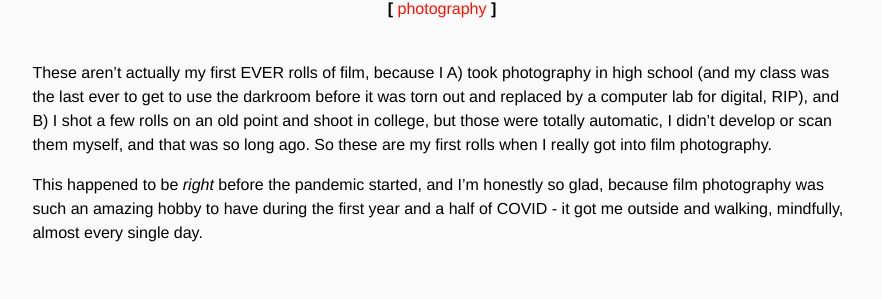
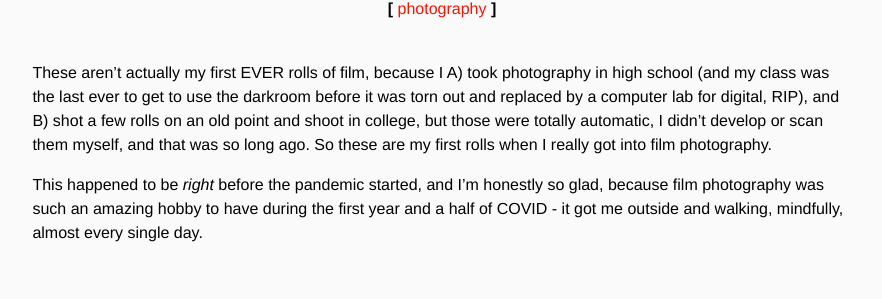
Before and after one commit to qlck/homepage, a Jekyll site: the page built from _posts/2020-03-07-first-film.md, in a window 1280 px wide and 900 px high. Shown: the part 190-489 px from the top of the window, without its empty margins (198-1080 px from the left). Built offline with Jekyll 4.4.1, drawn with Linux system fonts in a browser that asks for light colours.

Commit message:
tiny fixes

```diff
--- a/_posts/2020-03-07-first-film.md
+++ b/_posts/2020-03-07-first-film.md
@@ -5,7 +5,7 @@ subtitle: My first color and B&W rolls of film
 tags: [photography]
 ---
 
-These aren't actually my first EVER rolls of film, because I A) took photography in high school (and my class was the last ever to get to use the darkroom before it was torn out and replaced by a computer lab for digital, RIP), and B) I shot a few rolls on an old point and shoot in college, but those were totally automatic, I didn't develop or scan them myself, and that was so long ago. So these are my first rolls when I really got into film photography.
+These aren't actually my first EVER rolls of film, because I A) took photography in high school (and my class was the last ever to get to use the darkroom before it was torn out and replaced by a computer lab for digital, RIP), and B) shot a few rolls on an old point and shoot in college, but those were totally automatic, I didn't develop or scan them myself, and that was so long ago. So these are my first rolls when I really got into film photography.
 
 This happened to be _right_ before the pandemic started, and I'm honestly so glad, because film photography was such an amazing hobby to have during the first year and a half of COVID - it got me outside and walking, mindfully, almost every single day.
 
```
Also changed, not shown: _posts/2020-12-01-irvine-bw-swirly-fuzz.md (+1 -1 lines), assets/images/fam-mi/summerbw14.jpg, 3 other files.
